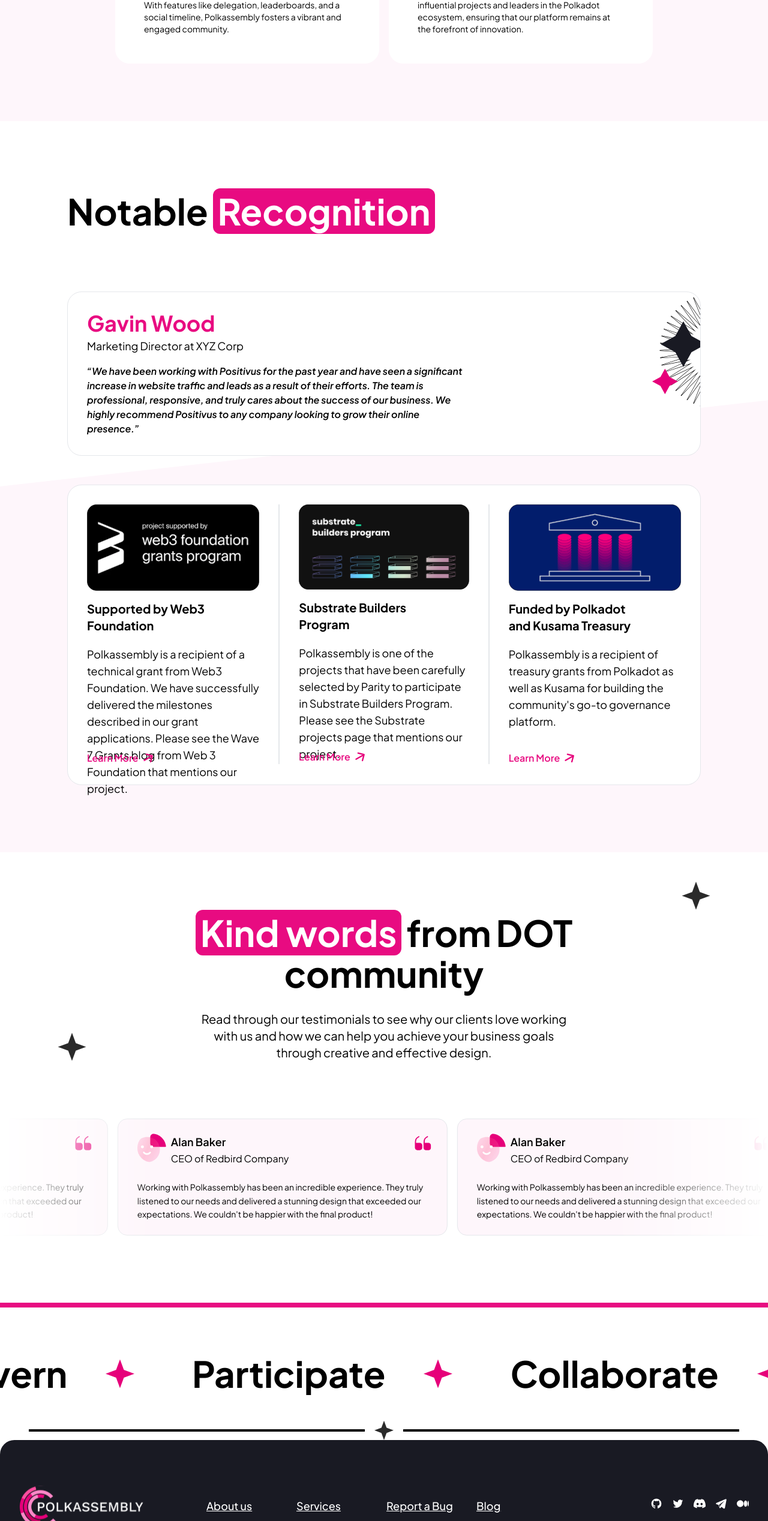
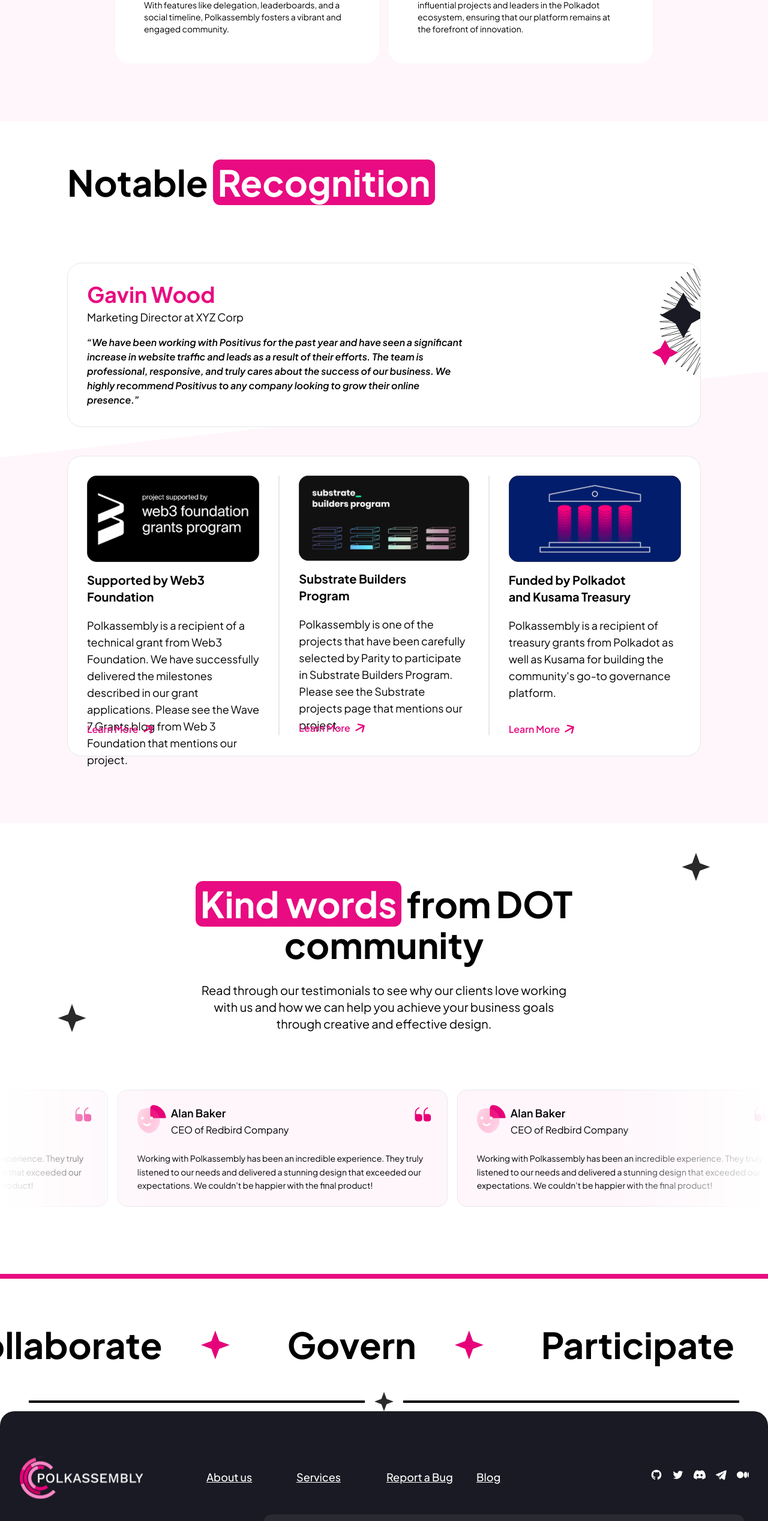
Before and after one commit to polkassembly/polkassembly.github.io, a React (Vite) app: page / in a window 1280 px wide. Shown: the part 3641-6177 px from the top of the page at 60% size. Built offline with nearby package versions, Linux system fonts and the light colour scheme; no server answers.

Commit message:
UI fixes

```diff
--- a/src/components/Home/GovernSection.tsx
+++ b/src/components/Home/GovernSection.tsx
@@ -11,7 +11,7 @@
 			<div className='-mt-24 top-16 w-full flex flex-col antialiased dark:bg-grid-white/[0.05] items-center justify-center relative overflow-hidden'>
 				<InfiniteMovingCards
 					items={[{title: 'Govern'}, {title: 'Participate'}, {title: 'Collaborate'}]}
-					speed='slow'
+					speed='fast'
 					pauseOnHover={false}
 					type='banner'
 				/>
--- a/src/components/Home/RecognitionSection.tsx
+++ b/src/components/Home/RecognitionSection.tsx
@@ -9,7 +9,7 @@
 	return (
 		<section
 			id='recognition-section'
-			className='p-8 md:p-28 bg-recognition-bg bg-contain bg-no-repeat bg-bottom'>
+			className='p-8 md:p-28 md:pt-16 bg-recognition-bg bg-contain bg-no-repeat bg-bottom'>
 			<h1 className='text-4xl flex items-center gap-2 lg:text-6xl font-bold text-black'>
 				Notable <span className='bg-pa-pink w-fit rounded-xl text-white p-2'>Recognition</span>
 			</h1>
--- a/src/components/ui/infinite-moving-cards.tsx
+++ b/src/components/ui/infinite-moving-cards.tsx
@@ -59,7 +59,7 @@
 	const getSpeed = () => {
 		if (containerRef.current) {
 			if (speed === 'fast') {
-				containerRef.current.style.setProperty('--animation-duration', '100s');
+				containerRef.current.style.setProperty('--animation-duration', '20s');
 			} else if (speed === 'normal') {
 				containerRef.current.style.setProperty('--animation-duration', '140s');
 			} else {
```
